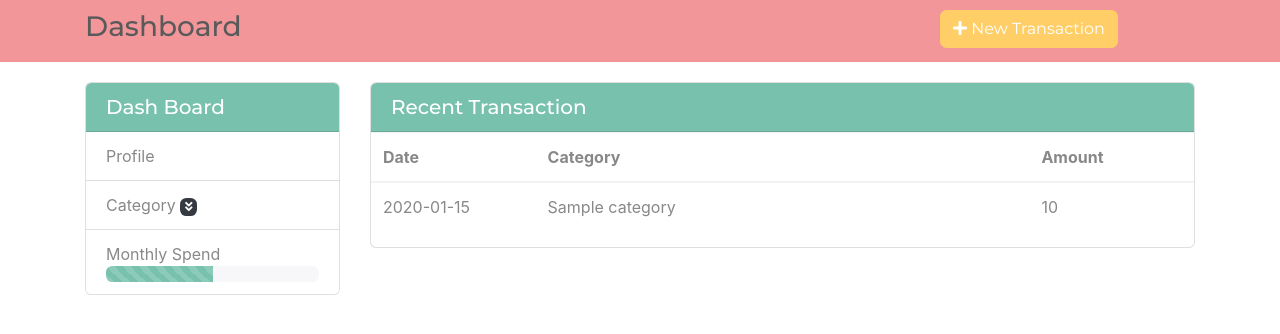
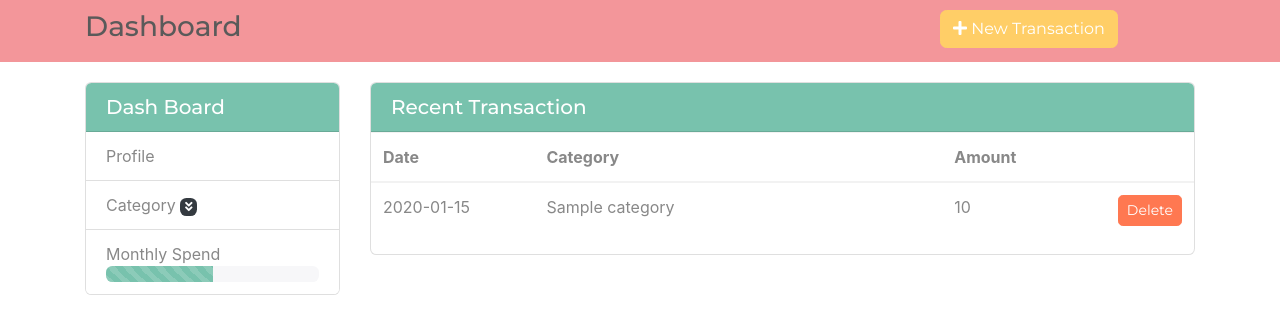
Before and after one commit to C-Shi/smart_money, a PHP site: page /account in a window 1280 px wide. Shown: the part 56-390 px from the top of the page. Run offline with PHP 8.4, Linux system fonts and the light colour scheme; the visitor is signed in with stand-in values (Sample User, id 1); tables that the repository leaves empty or names only in its code hold one stand-in row (values such as "Sample post"); some libraries are stand-ins or nearby versions.

Commit message:
delete transaction

```diff
--- a/libs/manage_account.php
+++ b/libs/manage_account.php
@@ -1,9 +1,14 @@
 <?php
   class Manage_Account {
-    function __construct($pdo){
+    public function __construct($pdo){
       $this->pdo = $pdo;
     }
 
-
+    public function delete_transaction($user_id, $transaction_id){
+      $q = "DELETE FROM transaction WHERE id = ? AND user_id = ?;";
+      $stmt = $this->pdo->prepare($q);
+      $stmt->execute([$transaction_id, $user_id]);
+      return True;
+    }
   }
 ?>
--- a/views/account.php
+++ b/views/account.php
@@ -1,6 +1,7 @@
 <?php
   require "config/db.php";
   require "libs/user_auth.php";
+  require "libs/manage_account.php";
   # PDO query for prepare statment
   session_start();
 
@@ -10,6 +11,15 @@
     $stmt = $pdo->prepare($q);
     $stmt->execute([$user_id]);
     $results = $stmt->fetchAll();
+
+    $manager = new Manage_Account($pdo);
+
+    // delete transaction
+    if(isset($_POST['delete'])){
+      $transaction_id = $_POST['transaction_id'];
+      $manager->delete_transaction($user_id, $transaction_id);
+      header('Location: /account');
+    }
   } else {
     // no current user cannot access account page;
     header('Location: /');
@@ -65,14 +75,16 @@
         <table class="table table-hover">
           <colgroup>
             <col span="1" style="width: 20%;" />
-            <col span="1" style="width: 60%;" />
+            <col span="1" style="width: 50%;" />
             <col span="1" style="width: 20%;" />
+            <col span="1" style="width: 10%;" />
           </colgroup>
           <thead>
             <tr>
               <th scope="col">Date</th>
               <th scope="col">Category</th>
               <th scope="col">Amount</th>
+              <th scope="col"></th>
             </tr>
           </thead>
           <tbody>
@@ -88,6 +100,12 @@
                   ?>
                 </td>
                 <td><?php echo $result['amount'] ?></td>
+                <td>
+                  <form action="/account" method="post">
+                    <input type="hidden" name="transaction_id" value="<?php echo $result['id']; ?>" readonly>
+                    <input type="submit" name="delete" value="Delete" class="btn btn-sm btn-danger">
+                  </form>
+                </td>
               </tr>
             <?php endforeach; ?>
           </tbody>
```
